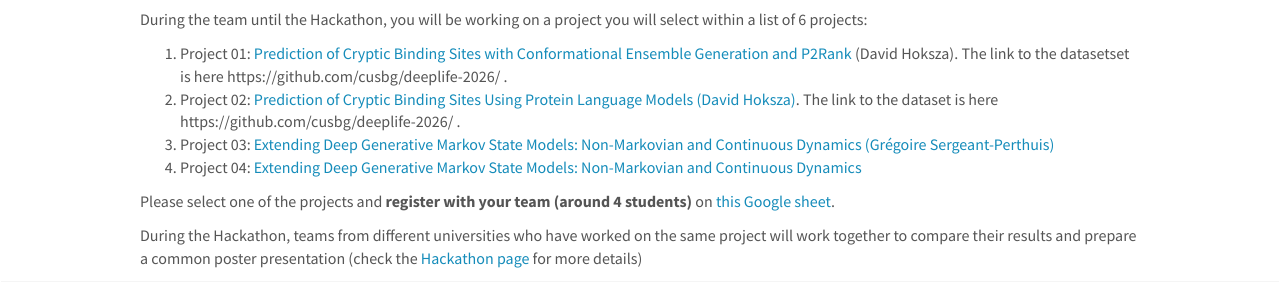
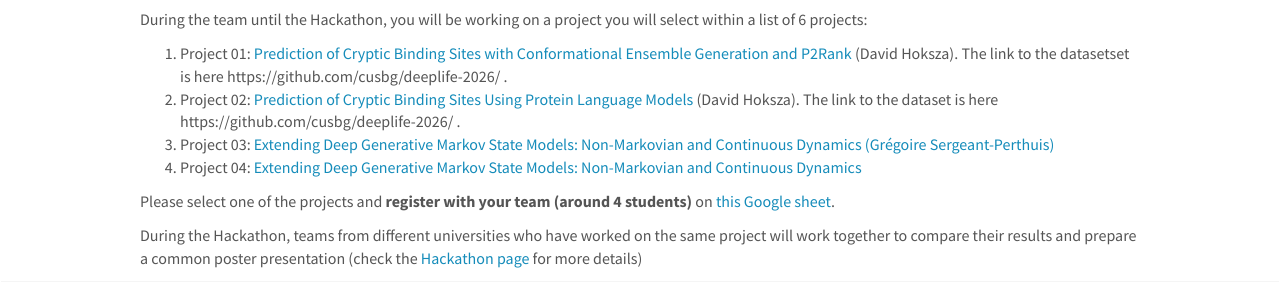
Before and after one commit to GregoireSU/deeplife4eu.github.io, a Jekyll site: the page built from _pages/projects.md, in a window 1280 px wide. Shown: the part 140-422 px from the top of the page. Built offline with Jekyll 4.4.1, drawn with Linux system fonts in a browser that asks for light colours; nearby versions of some CDN libraries; part of the change alters nothing that is shown.

```diff
--- a/_pages/projects.md
+++ b/_pages/projects.md
@@ -9,8 +9,8 @@ permalink: /projects
 
 During the team until the Hackathon, you will be working on a project you will select within a list of 6 projects:
 
-1. Project 01: [Prediction of Cryptic Binding Sites with Conformational Ensemble Generation and P2Rank](../project1.html) (David Hoksza). The link to the datasetset is here https://github.com/cusbg/deeplife-2026/ .
-2. Project 02: <a href="https://drive.google.com/file/d/16CSXOnEl8Ug-hVuBZvMlPPjXUHLeGJ9g/view?usp=sharing">Prediction of Cryptic Binding Sites Using Protein Language Models (David Hoksza)</a>. The link to the dataset is here https://github.com/cusbg/deeplife-2026/ .
+1. Project 01: <a href="https://drive.google.com/file/d/1JE9V61wvKcRz7aPtYO3dJ1l0hDsCOinX/view?usp=drive_link">Prediction of Cryptic Binding Sites with Conformational Ensemble Generation and P2Rank</a> (David Hoksza). The link to the datasetset is here https://github.com/cusbg/deeplife-2026/ .
+2. Project 02: <a href="https://drive.google.com/file/d/16CSXOnEl8Ug-hVuBZvMlPPjXUHLeGJ9g/view?usp=sharing">Prediction of Cryptic Binding Sites Using Protein Language Models</a> (David Hoksza). The link to the dataset is here https://github.com/cusbg/deeplife-2026/ .
 3. Project 03: <a href="https://drive.google.com/file/d/17NwklXgX2V-JUcTra4q9WCPUbLLc598f/view?usp=sharing"> Extending Deep Generative Markov State Models: Non-Markovian and Continuous Dynamics (Grégoire Sergeant-Perthuis)</a>
 4. Project 04: <a href="https://drive.google.com/file/d/103t8A6FwMunJDW20i6pO__bJN0GskmVe/view?usp=sharing">Extending Deep Generative Markov State Models: Non-Markovian and Continuous
 Dynamics</a>
```
